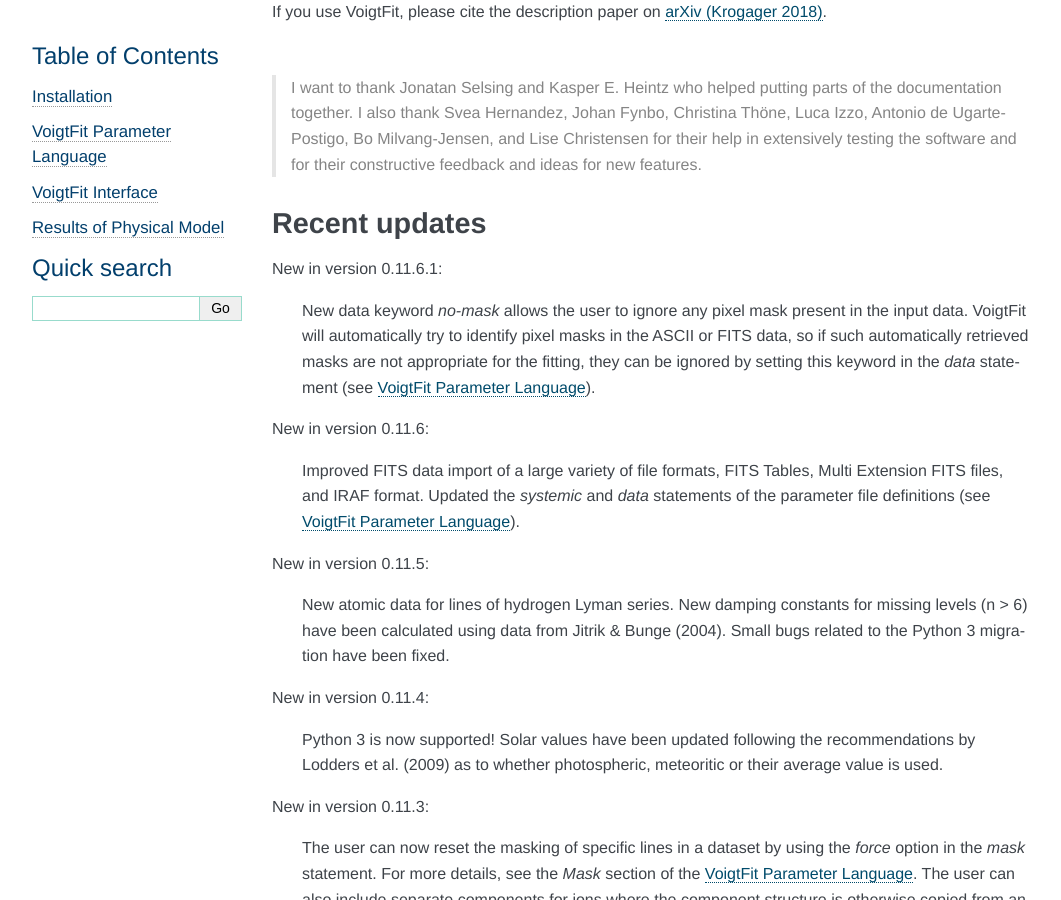
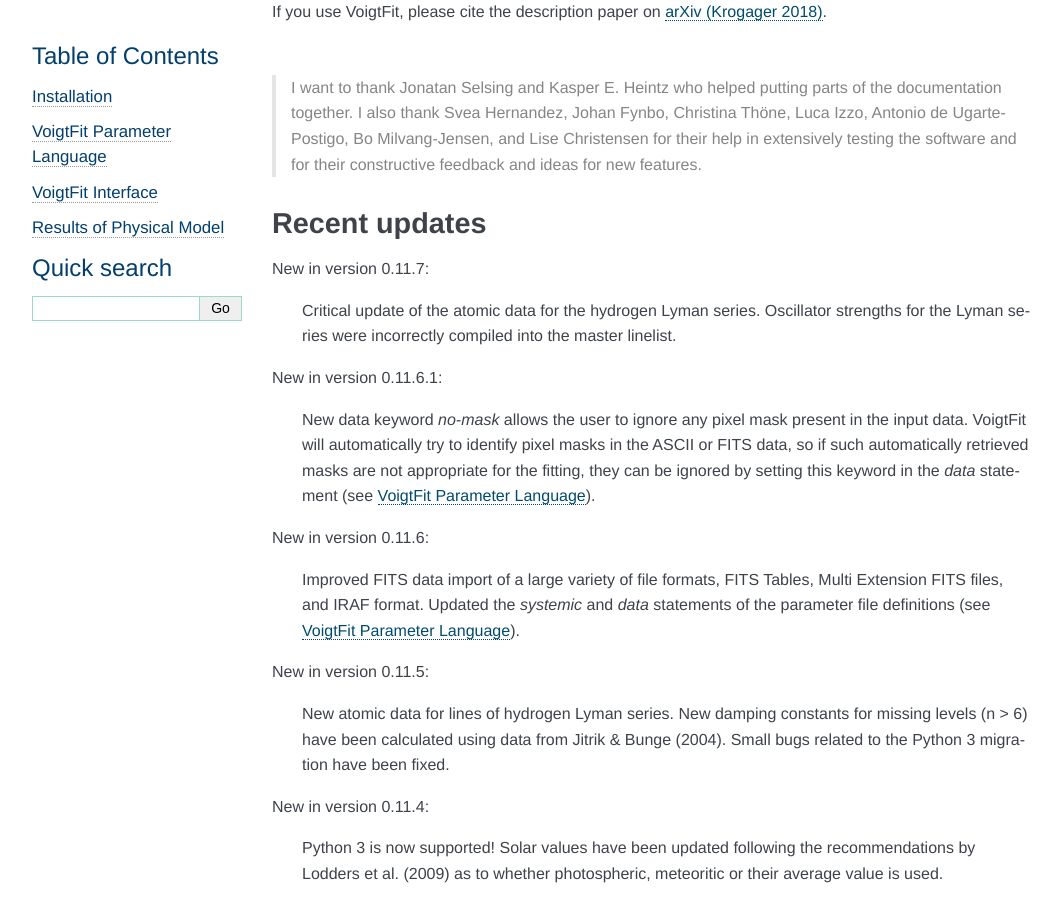
Before and after one commit to jkrogager/VoigtFit, a Sphinx documentation site: the page built from docs/index.rst, in a window 1280 px wide and 900 px high, scrolled down 412 px. Shown: the whole window, without its empty margins (98-1159 px from the left). Built offline with Sphinx 7.4.7, drawn with Linux system fonts in a browser that asks for light colours.

Commit message:
Docs update: 0.11.7

```diff
--- a/docs/index.rst
+++ b/docs/index.rst
@@ -34,6 +34,11 @@ If you use VoigtFit, please cite the description paper on `arXiv (Krogager 2018)
 
 Recent updates
 --------------
+
+New in version 0.11.7:
+
+  Critical update of the atomic data for the hydrogen Lyman series.
+  Oscillator strengths for the Lyman series were incorrectly compiled into the master linelist.
 
 New in version 0.11.6.1:
 
```
